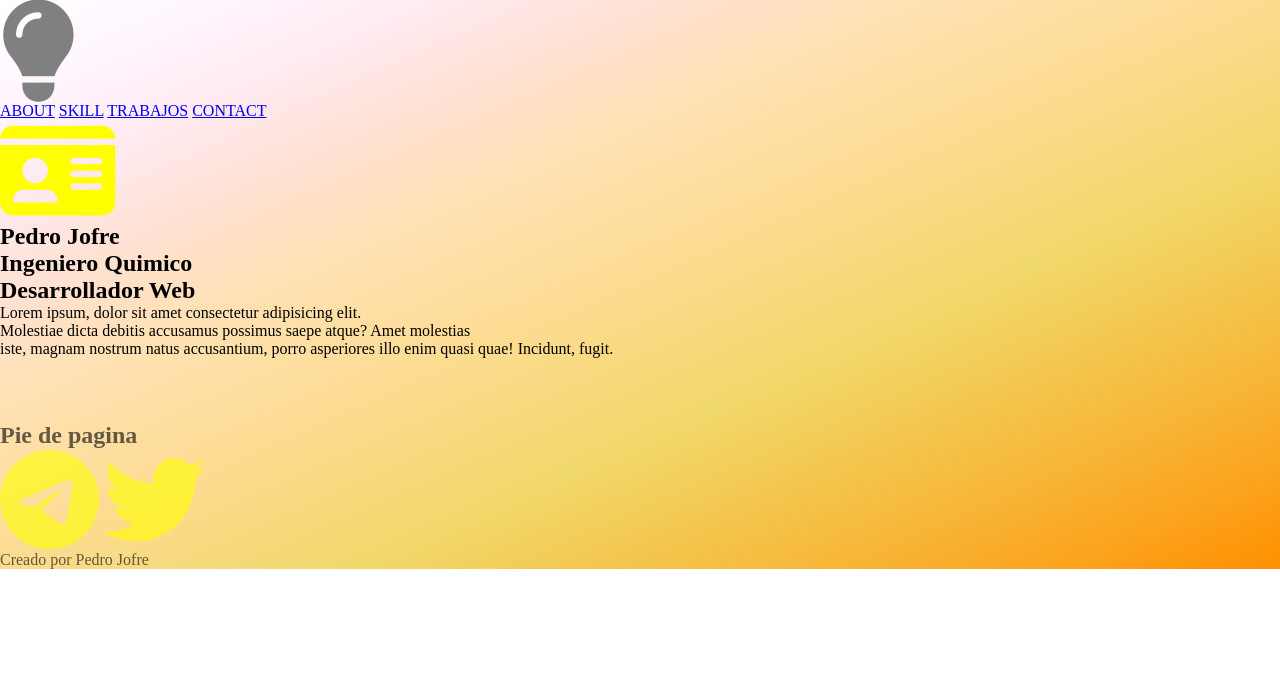
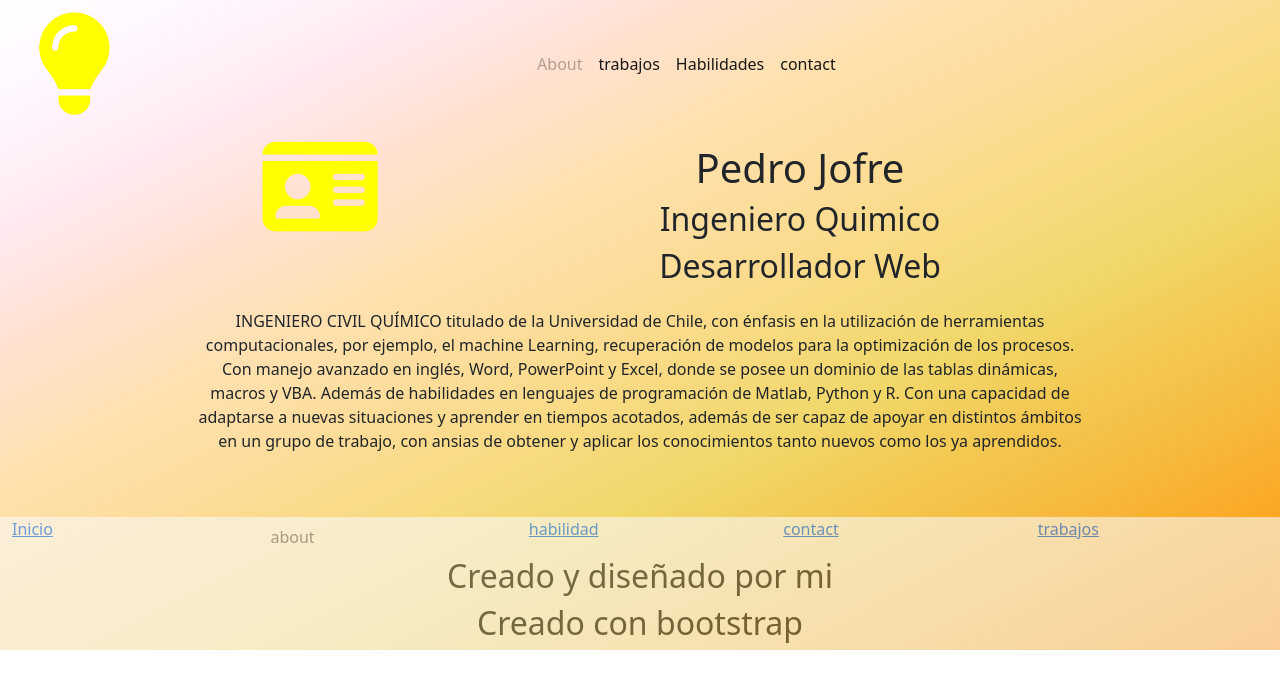
Before and after one commit to PedroJofreEsc/PortafolioJofre, a plain HTML site: page pages/about.html in a window 1280 px wide. Drawn offline with nearby package versions, Linux system fonts and the light colour scheme.

Commit message:
terminado cambio a bootstrap

```diff
--- a/pages/about.html
+++ b/pages/about.html
@@ -8,33 +8,61 @@
     <title>About</title>
     <link rel="stylesheet" href="../css/style.css">
     <script src="https://kit.fontawesome.com/8e64e6e691.js" crossorigin="anonymous"></script>
+    <link href="https://cdn.jsdelivr.net/npm/bootstrap@5.0.2/dist/css/bootstrap.min.css" rel="stylesheet"
+        integrity="sha384-EVSTQN3/azprG1Anm3QDgpJLIm9Nao0Yz1ztcQTwFspd3yD65VohhpuuCOmLASjC" crossorigin="anonymous">
 
 </head>
 <!--imagenes temporales para probar posibles ubicacion-->
 
 <body class="bodyIndex">
-    <header class="headerindex">
-        <div class="logo">
-            <a href="../index.html">
-                <i
-                    class="fa-solid fa-lightbulb animate__animated animate__flash animate__delay-3s	animate__repeat-3"></i>
-            </a>
+    <header class="container-fluid">
+        <div class="row justify-content-center ">
+            <div class="col-12 bg-transparent">
+                <nav class="navbar navbar-expand-lg navbar-light bg-transparent">
+                    <div class="container-fluid">
+                        <a class="navbar-brand" href="../index.html"><i
+                                class="fa-solid fa-lightbulb animate__animated animate__flash animate__delay-3s	animate__repeat-3"></i>
+                        </a>
+                        <button class="navbar-toggler" type="button" data-bs-toggle="collapse"
+                            data-bs-target="#navbarSupportedContent" aria-controls="navbarSupportedContent"
+                            aria-expanded="false" aria-label="Toggle navigation">
+                            <span class="navbar-toggler-icon"></span>
+                        </button>
+                        <div class="collapse navbar-collapse" id="navbarSupportedContent">
+                            <ul class="navbar-nav me-auto mb-2 mb-lg-0 mx-auto">
+                                <li class="nav-item">
+                                    <a class="nav-link disabled" href="./about.html" tabindex="-1"
+                                        aria-disabled="true">About</a>
+                                </li>
+                                <li class="nav-item">
+                                    <a class="nav-link active" aria-current="page" href="./trabajos.html">trabajos</a>
+                                </li>
+
+                                <li class="nav-item">
+                                    <a class="nav-link active" aria-current="page"
+                                        href="./habilidad.html">Habilidades</a>
+                                </li>
+                                <li class="nav-item">
+                                    <a class="nav-link active" aria-current="page" href="./contact.html">contact</a>
+                                </li>
+                            </ul>
+
+                        </div>
+                    </div>
+                </nav>
+            </div>
+
         </div>
-        <nav class="navbar">
 
-            <a class="actual" href="about.html">ABOUT</a>
-            <a class="d-1" href="habilidad.html">SKILL</a>
-            <a class="d-1" href="trabajos.html">TRABAJOS</a>
-            <a class="d-1" href="contact.html">CONTACT</a>
-        </nav>
+
     </header>
 
-    <section class="sectionabout">
-        <div class="portada">
-            <div class="portadaImg">
+    <section class="container-fluid">
+        <div class="row mt-2 text-center justify-content-center">
+            <div class="col-lg-3 col-md-12">
                 <i class="fa-solid fa-id-card"></i>
             </div>
-            <div class="portadaAbout_pre_nombre">
+            <div class="col-lg-6  col-md-12 mt-2">
                 <h1>Pedro Jofre</h1>
                 <h2>Ingeniero Quimico</h2>
                 <h2>Desarrollador Web</h2>
@@ -42,21 +70,40 @@
 
         </div>
 
-        <div>
+        <div class="row text-center justify-content-center mt-3">
             <!--lorem para ver distribucion del texto -->
-            Lorem ipsum, dolor sit amet consectetur adipisicing elit. <br>
-            Molestiae dicta debitis accusamus possimus saepe atque? Amet molestias <br>
-            iste, magnam nostrum natus accusantium, porro asperiores illo enim quasi quae! Incidunt, fugit.
+            INGENIERO CIVIL QUÍMICO titulado de la Universidad de Chile, con énfasis en la utilización de herramientas
+            <br>
+            computacionales, por ejemplo, el machine Learning, recuperación de modelos para la optimización de los
+            procesos.<br>
+            Con manejo avanzado en inglés, Word, PowerPoint y Excel, donde se posee un dominio de las tablas
+            dinámicas,<br>
+            macros y VBA. Además de habilidades en lenguajes de programación de Matlab, Python y R. Con una capacidad
+            de<br>
+            adaptarse a nuevas situaciones y aprender en tiempos acotados, además de ser capaz de apoyar en distintos
+            ámbitos<br>
+            en un grupo de trabajo, con ansias de obtener y aplicar los conocimientos tanto nuevos como los ya
+            aprendidos.<br>
+
         </div>
 
     </section>
 
-    <footer class="footerindex">
-        <h2 class="piePagina__text">Pie de pagina </h2>
-        <p><i class="fa-brands fa-telegram"></i>
-            <i class="fa-brands fa-twitter"></i>
-        </p>
-        <p class="piePagina__text">Creado por Pedro Jofre</p>
+    <footer class="container-fluid bg-light">
+
+        <div class="row">
+
+            <a href="../index.html" class="col 1">Inicio</a>
+            <a href="./about.html" class="col 1 nav-link disabled">about</a>
+            <a href="./habilidad.html" class="col 1 ">habilidad</a>
+            <a href="./contact.html" class="col 1 ">contact</a>
+            <a href="./trabajos.html" class="col 1">trabajos</a>
+        </div>
+        <div class="row text-center">
+            <h2>Creado y diseñado por mi </h2>
+            <h2>Creado con bootstrap</h2>
+        </div>
+
     </footer>
 </body>
 
```
Also changed, not shown: pages/contact.html (+37 -42 lines), pages/habilidad.html (+6 -6 lines), pages/trabajos.html (+64 -18 lines).
